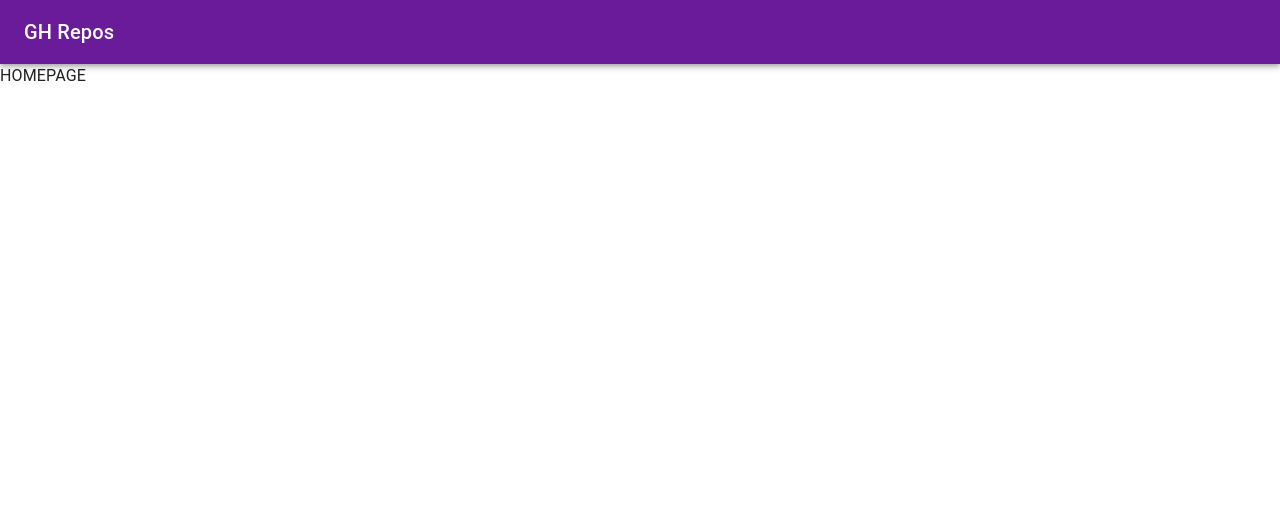
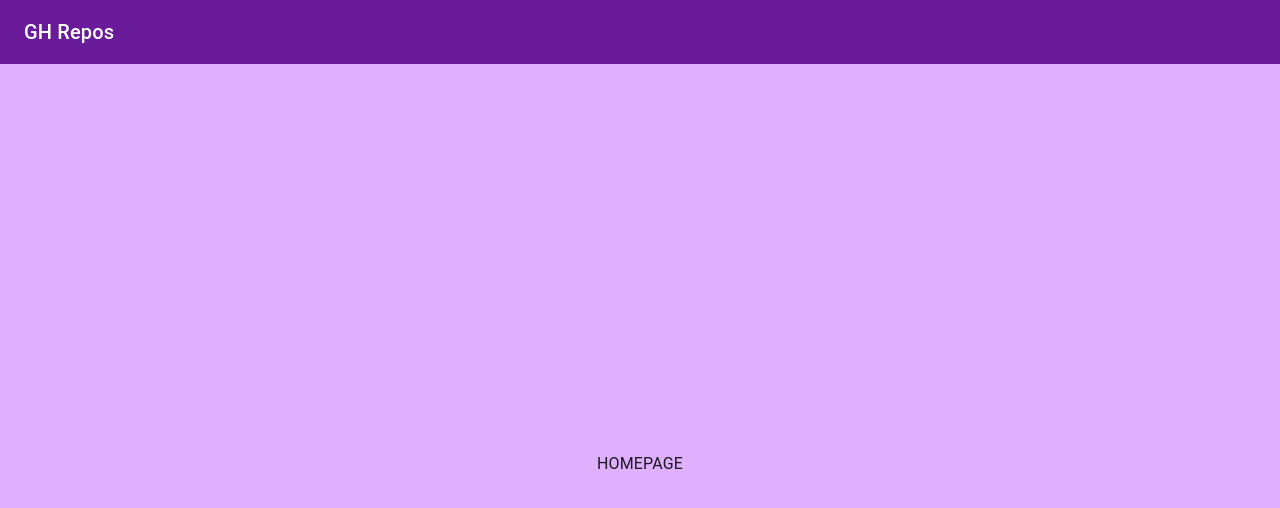
Before and after one commit to Podmenato/github-repositories, a React (Create React App) app: page / in a window 1280 px wide. Shown: the top 508 px of the page. Built offline with nearby package versions, Linux system fonts and the light colour scheme.

Commit message:
Adding background color, and styling Layout and SearchInput.tsx

```diff
--- a/src/components/Layout.tsx
+++ b/src/components/Layout.tsx
@@ -1,4 +1,5 @@
 import React, { FC } from 'react';
+import { Box, Container } from '@mui/material';
 
 import TopBar from 'components/TopBar';
 import Footer from 'components/Footer';
@@ -6,7 +7,29 @@ import Footer from 'components/Footer';
 const Layout: FC = ({ children }) => (
 	<>
 		<TopBar />
-		{children}
+		<Box
+			sx={{
+				width: '100%',
+				height: '100%',
+				backgroundColor: 'bgPrimary'
+			}}
+		>
+			<Container
+				maxWidth="lg"
+				component="main"
+				sx={{
+					display: 'flex',
+					flexDirection: 'column',
+					justifyContent: 'center',
+					alignItems: 'center',
+					minHeight: '100vh',
+					padding: '100px 30px',
+					backgroundColor: 'bgPrimary'
+				}}
+			>
+				{children}
+			</Container>
+		</Box>
 		<Footer />
 	</>
 );
--- a/src/components/SearchInput.tsx
+++ b/src/components/SearchInput.tsx
@@ -1,5 +1,5 @@
 import React, { FC, useState } from 'react';
-import { Box, Button, TextField } from '@mui/material';
+import { Button, Paper, TextField } from '@mui/material';
 import SearchIcon from '@mui/icons-material/Search';
 
 type TProps = {
@@ -14,12 +14,28 @@ const SearchInput: FC<TProps> = ({ callbackFunction }) => {
 	};
 
 	return (
-		<Box sx={{ display: 'flex', flexDirection: 'row' }}>
-			<TextField size="small" value={userInput} onChange={handleChange} />
+		<Paper
+			sx={{
+				display: 'flex',
+				flexDirection: 'row',
+				padding: '5px 5px 5px 10px',
+				maxWidth: '300px'
+			}}
+		>
+			<TextField
+				size="small"
+				value={userInput}
+				variant="standard"
+				onChange={handleChange}
+				label="Github username"
+				sx={{
+					marginRight: '5px'
+				}}
+			/>
 			<Button variant="contained" onClick={() => callbackFunction(userInput)}>
 				<SearchIcon />
 			</Button>
-		</Box>
+		</Paper>
 	);
 };
 
--- a/src/theme.ts
+++ b/src/theme.ts
@@ -1,8 +1,21 @@
 import { createTheme } from '@mui/material';
+
+declare module '@mui/material/styles' {
+	// eslint-disable-next-line @typescript-eslint/consistent-type-definitions
+	interface Palette {
+		bgPrimary?: string;
+	}
+	// eslint-disable-next-line @typescript-eslint/consistent-type-definitions
+	interface PaletteOptions {
+		bgPrimary?: string;
+	}
+}
+
 const theme = createTheme({
 	palette: {
 		primary: { main: '#6a1b9a' },
-		secondary: { main: '#ffeb3b' }
+		secondary: { main: '#ffeb3b' },
+		bgPrimary: '#deb0fd'
 	}
 });
 
```
